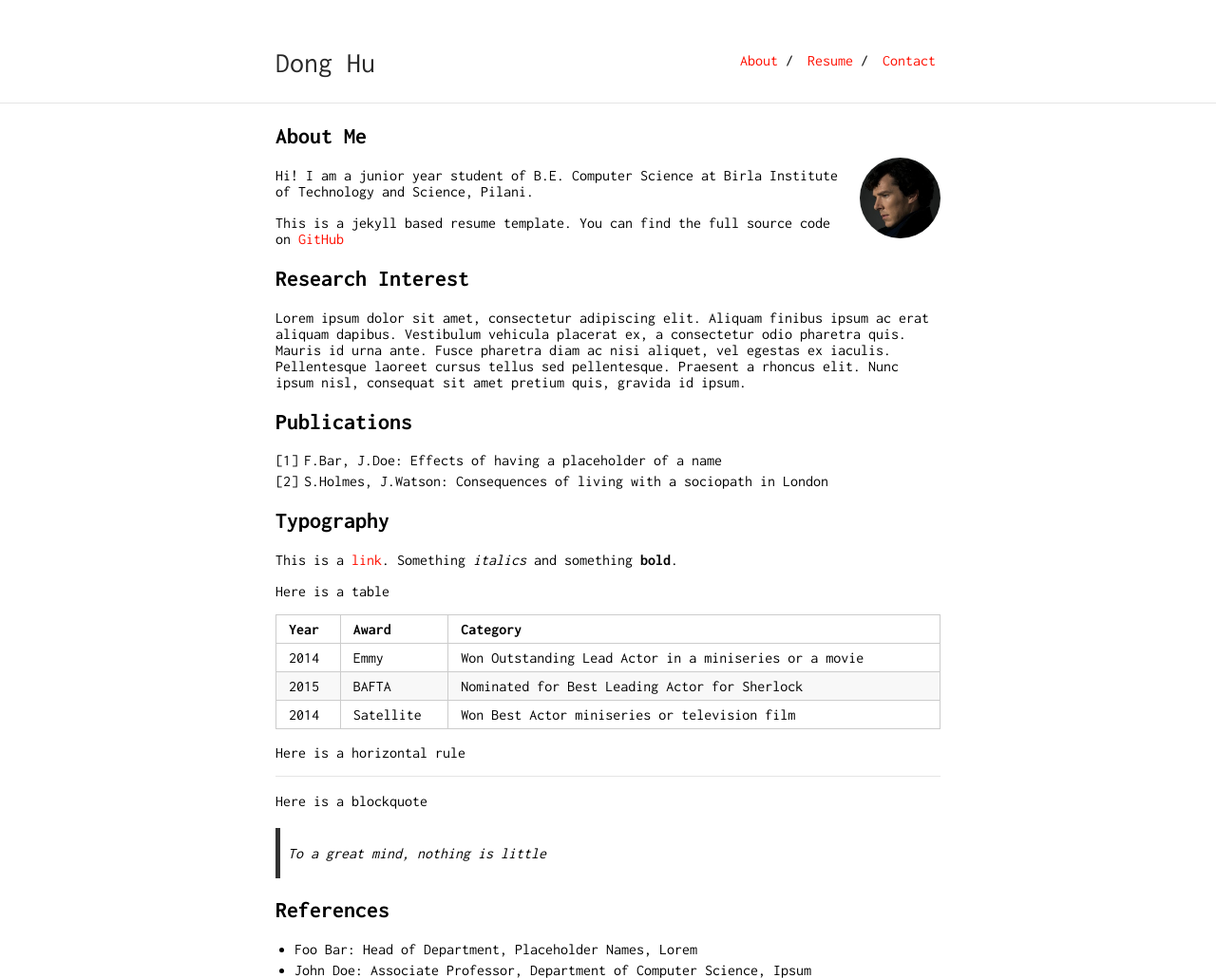
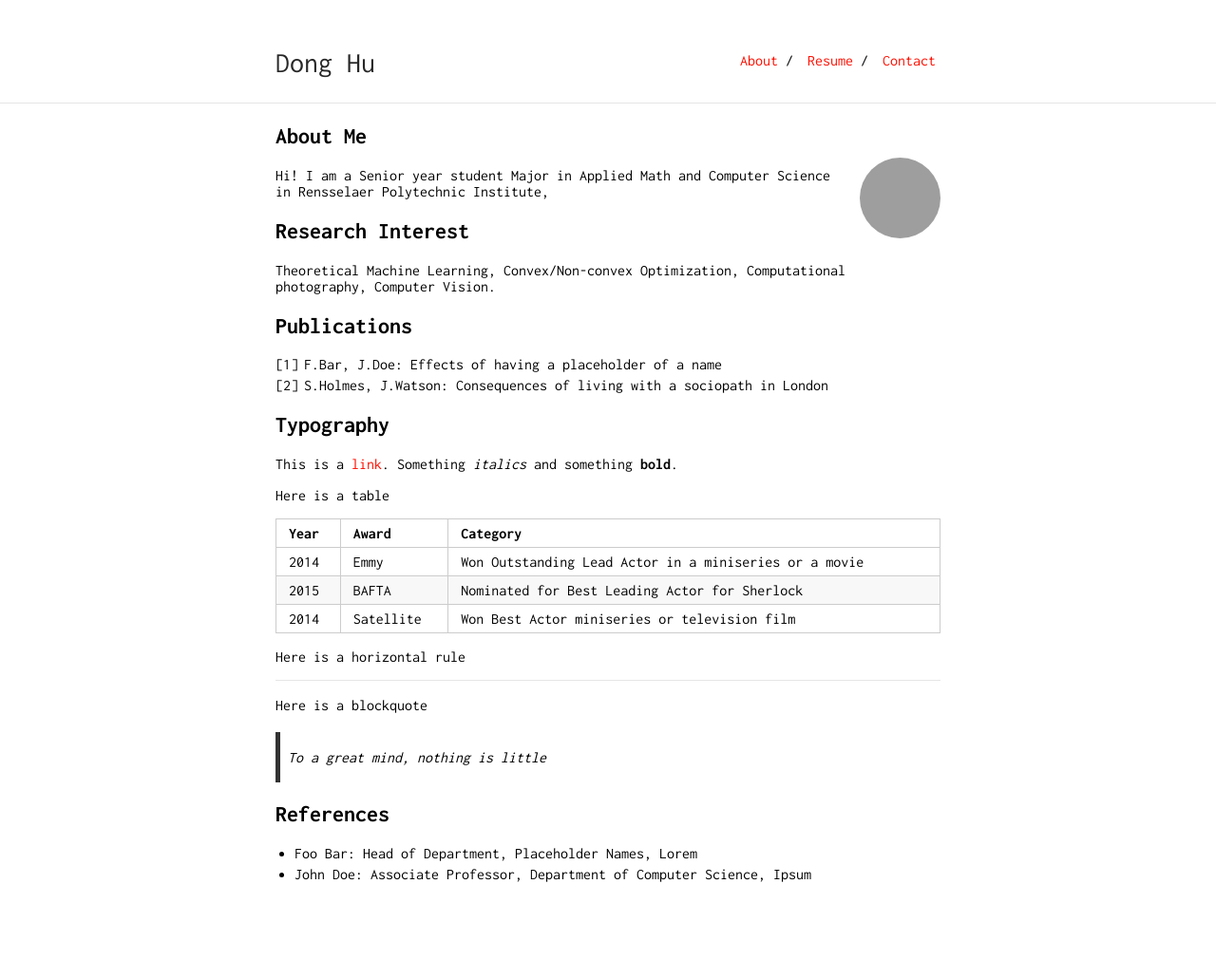
Before and after one commit to jurohd/jurohd.github.io, a Jekyll site: the page built from index.md, in a window 1280 px wide. Shown: the whole page at 95% size. Built offline with Jekyll 4.4.1, drawn with Linux system fonts in a browser that asks for light colours; our own code applies the rules of GitHub Pages for plain Markdown files; after the commit the page ends 929 px from its top, so only the background shows below that; grey boxes are pictures that could not be loaded.

Commit message:
Update index.md

```diff
--- a/index.md
+++ b/index.md
@@ -4,15 +4,13 @@ layout: default
 
 ## About Me
 
-<img class="profile-picture" src="sherlock.jpg">
+<img class="profile-picture" src="Profilepic.jpg">
 
-Hi! I am a junior year student of B.E. Computer Science at Birla Institute of Technology and Science, Pilani.
-
-This is a jekyll based resume template. You can find the full source code on [GitHub](https://github.com/bk2dcradle/researcher)
+Hi! I am a Senior year student Major in Applied Math and Computer Science in Rensselaer Polytechnic Institute,
 
 ## Research Interest
 
-Lorem ipsum dolor sit amet, consectetur adipiscing elit. Aliquam finibus ipsum ac erat aliquam dapibus. Vestibulum vehicula placerat ex, a consectetur odio pharetra quis. Mauris id urna ante. Fusce pharetra diam ac nisi aliquet, vel egestas ex iaculis. Pellentesque laoreet cursus tellus sed pellentesque. Praesent a rhoncus elit. Nunc ipsum nisl, consequat sit amet pretium quis, gravida id ipsum.
+Theoretical Machine Learning, Convex/Non-convex Optimization, Computational photography, Computer Vision.
 
 ## Publications
 
```
